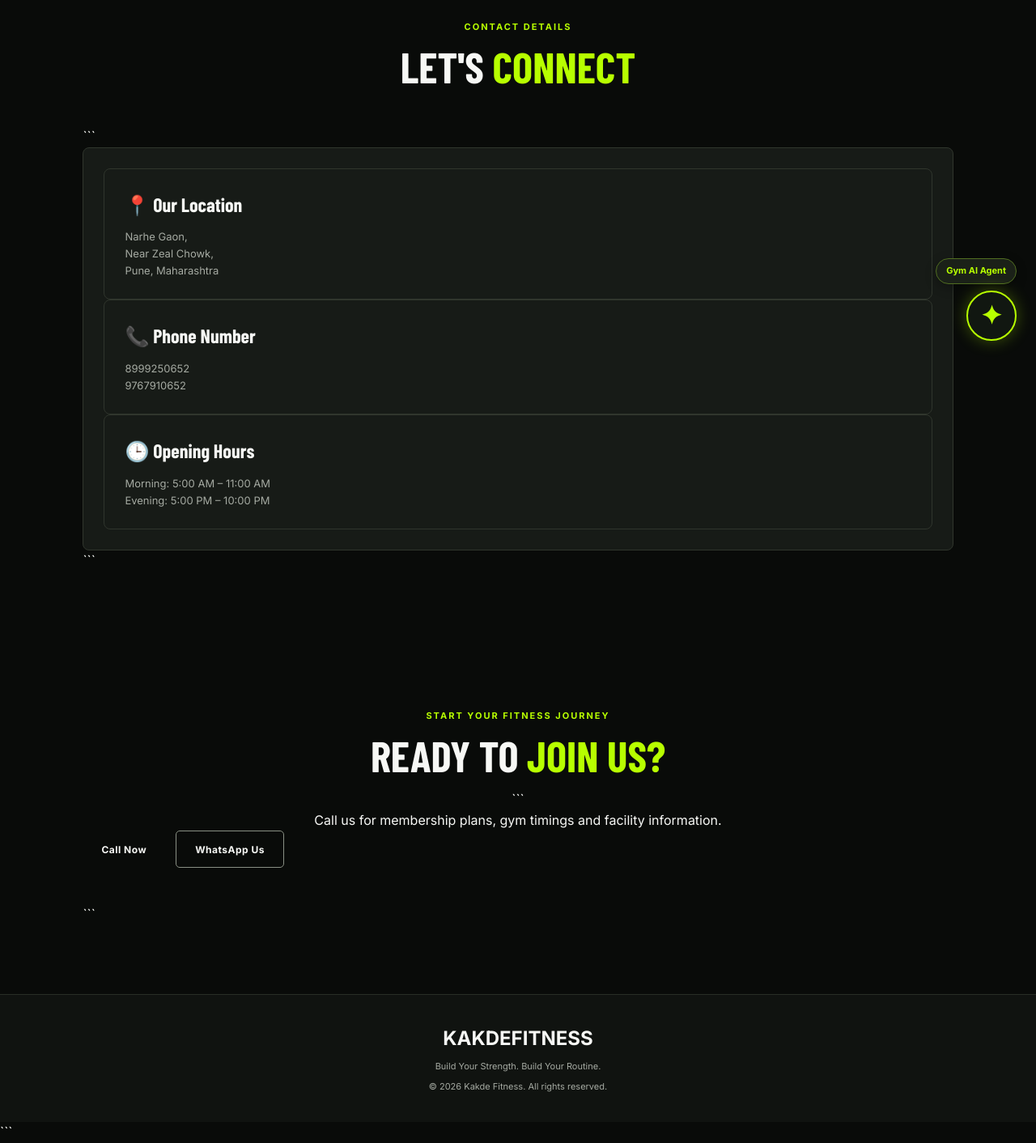
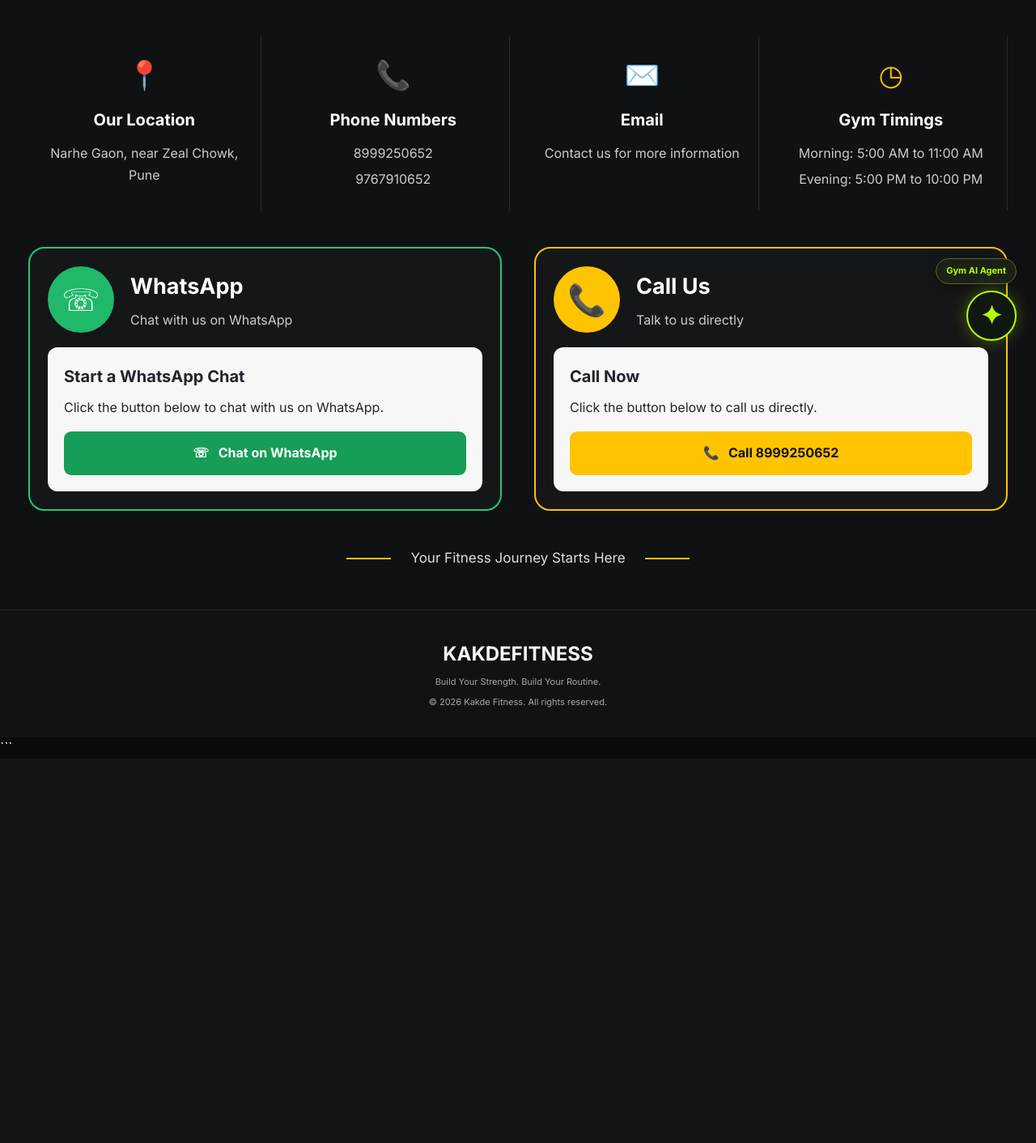
Before and after one commit to kakdekartik43-glitch/kakde-fitness, a Flask app: page /contact in a window 1280 px wide. Shown: the part 357-1769 px from the top of the page at 81% size. After the commit the page ends 1277 px from the top, so only its background shows below. Run offline with Flask 3, Linux system fonts and the light colour scheme; some web fonts are replaced.

Commit message:
Revamp contact page with new design and content
Updated the contact page with new styles and layout.

````diff
--- a/templates/contact.html
+++ b/templates/contact.html
@@ -1,84 +1,357 @@
+
 {% extends "base.html" %}
 
 {% block title %}Contact Us | Kakde Fitness{% endblock %}
 
 {% block content %}
 
-<!-- Page Banner -->
+<style>
+/* Contact Page */
+.contact-page {
+    background: #101113;
+    color: #fff;
+    padding-bottom: 50px;
+}
 
-<section class="page-banner">
-    <div class="section-heading">
-        <p class="section-tag">GET IN TOUCH</p>
-        <h1>CONTACT <span>US</span></h1>
-        <p>We are happy to answer your questions.</p>
-    </div>
+/* Banner */
+.contact-banner {
+    text-align: center;
+    padding: 65px 20px;
+    background: linear-gradient(
+        rgba(0,0,0,0.75),
+        rgba(0,0,0,0.85)
+    ), url("https://images.unsplash.com/photo-1534438327276-14e5300c3a48")
+    center/cover;
+}
+
+.contact-banner h1 {
+    font-size: 52px;
+    margin: 0 0 12px;
+}
+
+.contact-banner h1 span {
+    color: #ffc400;
+}
+
+.contact-banner p {
+    color: #ddd;
+    font-size: 18px;
+}
+
+/* Contact information */
+.contact-info {
+    display: grid;
+    grid-template-columns: repeat(4, 1fr);
+    gap: 20px;
+    max-width: 1250px;
+    margin: 45px auto;
+    padding: 0 20px;
+    text-align: center;
+}
+
+.info-item {
+    padding: 20px 10px;
+    border-right: 1px solid #292929;
+}
+
+.info-icon {
+    font-size: 35px;
+    color: #ffc400;
+    margin-bottom: 12px;
+}
+
+.info-item h3 {
+    font-size: 20px;
+    margin-bottom: 12px;
+}
+
+.info-item p {
+    color: #ccc;
+    line-height: 1.7;
+    margin: 5px 0;
+}
+
+/* WhatsApp and Call cards */
+.contact-actions {
+    display: grid;
+    grid-template-columns: repeat(2, 1fr);
+    gap: 40px;
+    max-width: 1250px;
+    margin: 35px auto;
+    padding: 0 20px;
+}
+
+.action-card {
+    border: 2px solid #ffc400;
+    border-radius: 20px;
+    padding: 22px;
+    background: #151617;
+}
+
+.whatsapp-card {
+    border-color: #20c878;
+}
+
+.action-heading {
+    display: flex;
+    align-items: center;
+    gap: 20px;
+    margin-bottom: 18px;
+}
+
+.action-icon {
+    width: 82px;
+    height: 82px;
+    border-radius: 50%;
+    display: flex;
+    align-items: center;
+    justify-content: center;
+    font-size: 38px;
+    background: #ffc400;
+    color: #111;
+    flex-shrink: 0;
+}
+
+.whatsapp-card .action-icon {
+    background: #20b86a;
+    color: white;
+}
+
+.action-heading h2 {
+    font-size: 27px;
+    margin: 0 0 8px;
+}
+
+.action-heading p {
+    color: #ccc;
+    margin: 0;
+    font-size: 16px;
+}
+
+/* White popup-style box */
+.action-box {
+    background: #f7f7f7;
+    color: #20252d;
+    border-radius: 12px;
+    padding: 20px;
+}
+
+.action-box h3 {
+    font-size: 20px;
+    margin: 0 0 10px;
+}
+
+.action-box p {
+    margin: 0 0 18px;
+    line-height: 1.5;
+}
+
+.action-button {
+    display: block;
+    width: 100%;
+    text-align: center;
+    padding: 14px 10px;
+    border-radius: 9px;
+    text-decoration: none;
+    font-weight: bold;
+    font-size: 16px;
+    box-sizing: border-box;
+    transition: 0.3s;
+}
+
+.whatsapp-button {
+    background: #169d56;
+    color: white;
+}
+
+.whatsapp-button:hover {
+    background: #117d43;
+}
+
+.call-button {
+    background: #ffc400;
+    color: #111;
+}
+
+.call-button:hover {
+    background: #e5ad00;
+}
+
+/* Footer message */
+.contact-footer {
+    text-align: center;
+    margin: 45px 15px 0;
+    color: #ddd;
+    font-size: 17px;
+}
+
+.contact-footer span {
+    display: inline-block;
+    width: 55px;
+    height: 2px;
+    background: #ffc400;
+    vertical-align: middle;
+    margin: 0 20px;
+}
+
+/* Responsive design */
+@media (max-width: 850px) {
+    .contact-info {
+        grid-template-columns: repeat(2, 1fr);
+    }
+
+    .contact-actions {
+        grid-template-columns: 1fr;
+        gap: 25px;
+    }
+}
+
+@media (max-width: 500px) {
+    .contact-banner h1 {
+        font-size: 36px;
+    }
+
+    .contact-info {
+        grid-template-columns: 1fr;
+    }
+
+    .info-item {
+        border-right: none;
+        border-bottom: 1px solid #292929;
+    }
+
+    .action-card {
+        padding: 15px;
+    }
+
+    .action-icon {
+        width: 65px;
+        height: 65px;
+        font-size: 30px;
+    }
+
+    .action-heading h2 {
+        font-size: 23px;
+    }
+
+    .contact-footer span {
+        width: 25px;
+        margin: 0 8px;
+    }
+}
+</style>
+
+<div class="contact-page">
+
+    <!-- Banner -->
+    <section class="contact-banner">
+        <h1>Contact <span>Us</span></h1>
+        <p>Get in touch with us. We are here to help you!</p>
     </section>
 
     <!-- Contact Information -->
+    <section class="contact-info">
 
-<section class="section">
-    <div class="section-heading">
-        <p class="section-tag">CONTACT DETAILS</p>
-        <h2>LET'S <span>CONNECT</span></h2>
+        <div class="info-item">
+            <div class="info-icon">📍</div>
+            <h3>Our Location</h3>
+            <p>Narhe Gaon, near Zeal Chowk,<br>Pune</p>
         </div>
 
-```
-<div class="card-container">
-
-    <div class="feature-card">
-        <h3>📍 Our Location</h3>
-        <p>
-            Narhe Gaon,<br>
-            Near Zeal Chowk,<br>
-            Pune, Maharashtra
-        </p>
-    </div>
-
-    <div class="feature-card">
-        <h3>📞 Phone Number</h3>
+        <div class="info-item">
+            <div class="info-icon">📞</div>
+            <h3>Phone Numbers</h3>
             <p>8999250652</p>
             <p>9767910652</p>
         </div>
 
-    <div class="feature-card">
-        <h3>🕒 Opening Hours</h3>
-        <p>Morning: 5:00 AM – 11:00 AM</p>
-        <p>Evening: 5:00 PM – 10:00 PM</p>
+        <div class="info-item">
+            <div class="info-icon">✉️</div>
+            <h3>Email</h3>
+            <p>Contact us for more information</p>
+        </div>
+
+        <div class="info-item">
+            <div class="info-icon">◷</div>
+            <h3>Gym Timings</h3>
+            <p>Morning: 5:00 AM to 11:00 AM</p>
+            <p>Evening: 5:00 PM to 10:00 PM</p>
+        </div>
+
+    </section>
+
+    <!-- WhatsApp and Call -->
+    <section class="contact-actions">
+
+        <!-- WhatsApp Card -->
+        <div class="action-card whatsapp-card">
+
+            <div class="action-heading">
+                <div class="action-icon">☏</div>
+
+                <div>
+                    <h2>WhatsApp</h2>
+                    <p>Chat with us on WhatsApp</p>
+                </div>
+            </div>
+
+            <div class="action-box">
+                <h3>Start a WhatsApp Chat</h3>
+
+                <p>
+                    Click the button below to chat
+                    with us on WhatsApp.
+                </p>
+
+                <a
+                    href="https://wa.me/918999250652"
+                    target="_blank"
+                    rel="noopener noreferrer"
+                    class="action-button whatsapp-button">
+                    ☏ &nbsp; Chat on WhatsApp
+                </a>
             </div>
 
         </div>
-```
+
+        <!-- Call Card -->
+        <div class="action-card">
+
+            <div class="action-heading">
+                <div class="action-icon">📞</div>
+
+                <div>
+                    <h2>Call Us</h2>
+                    <p>Talk to us directly</p>
+                </div>
+            </div>
+
+            <div class="action-box">
+                <h3>Call Now</h3>
+
+                <p>
+                    Click the button below to call
+                    us directly.
+                </p>
+
+                <a
+                    href="tel:8999250652"
+                    class="action-button call-button">
+                    📞 &nbsp; Call 8999250652
+                </a>
+            </div>
+
+        </div>
 
     </section>
 
-<!-- Call Us -->
+    <!-- Footer Message -->
+    <div class="contact-footer">
+        <span></span>
+        Your Fitness Journey Starts Here
+        <span></span>
+    </div>
 
-<section class="section">
-    <div class="section-heading">
-        <p class="section-tag">START YOUR FITNESS JOURNEY</p>
-        <h2>READY TO <span>JOIN US?</span></h2>
-
-```
-    <p>
-        Call us for membership plans, gym timings
-        and facility information.
-    </p>
-
-    <div class="hero-buttons">
-        <a href="tel:8999250652" class="btn">
-            Call Now
-        </a>
-
-        <a href="https://wa.me/918999250652"
-           target="_blank"
-           rel="noopener noreferrer"
-           class="btn btn-outline">
-            WhatsApp Us
-        </a>
 </div>
-</div>
-```
-
-</section>
 
 {% endblock %}
````
Lines whose indentation alone changed are shown as unchanged.
